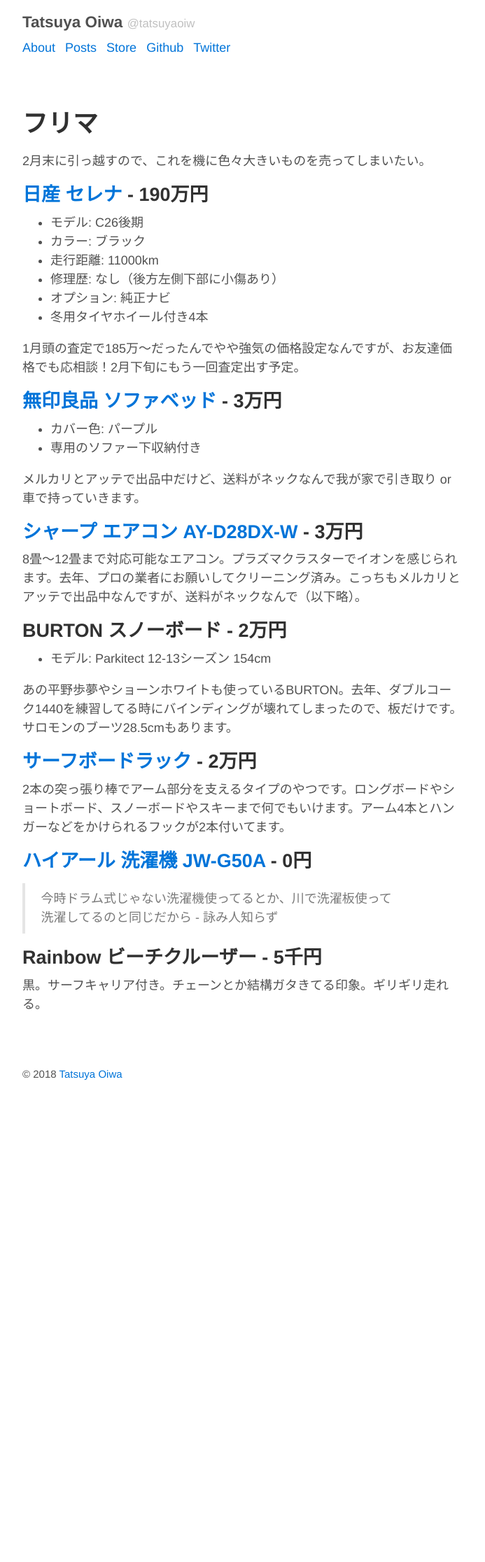
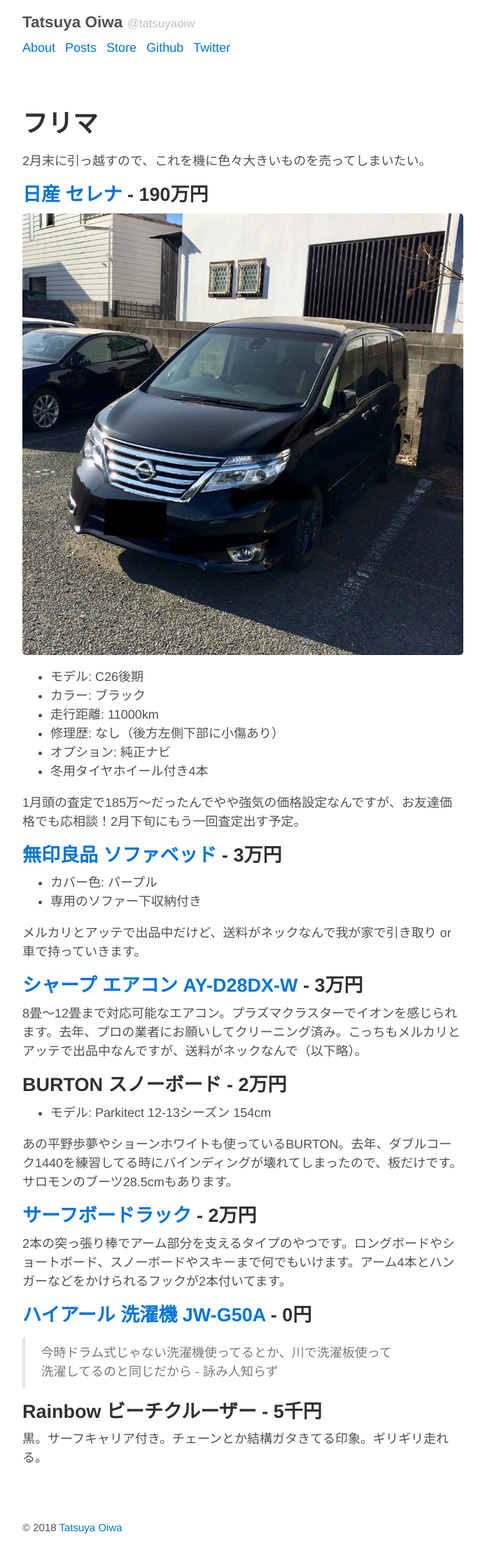
Before and after one commit to tatsuya/tatsuyaoiw.github.io, a Jekyll site: the page built from store.md, in a window 1280 px wide. Shown: the whole page at 70% size, without its empty margins (293-986 px from the left). Built offline with Jekyll 4.4.1, drawn with Linux system fonts in a browser that asks for light colours; comment, search, counter and statistics services are not loaded; before the commit the page ends 1584 px from its top, so only the background shows below that.

Commit message:
add image

```diff
--- a/store.md
+++ b/store.md
@@ -6,6 +6,8 @@
 2月末に引っ越すので、これを機に色々大きいものを売ってしまいたい。
 
 ## [日産 セレナ](https://ja.wikipedia.org/wiki/%E6%97%A5%E7%94%A3%E3%83%BB%E3%82%BB%E3%83%AC%E3%83%8A#4%E4%BB%A3%E7%9B%AE_C26%E5%9E%8B%EF%BC%882010%E5%B9%B4_-_2016%E5%B9%B4%EF%BC%89) - 190万円
+
+![serena]({{ site.url }}/assets/serena.jpg)
 
 - モデル: C26後期
 - カラー: ブラック
```
Also changed, not shown: assets/serena.jpg (added).
